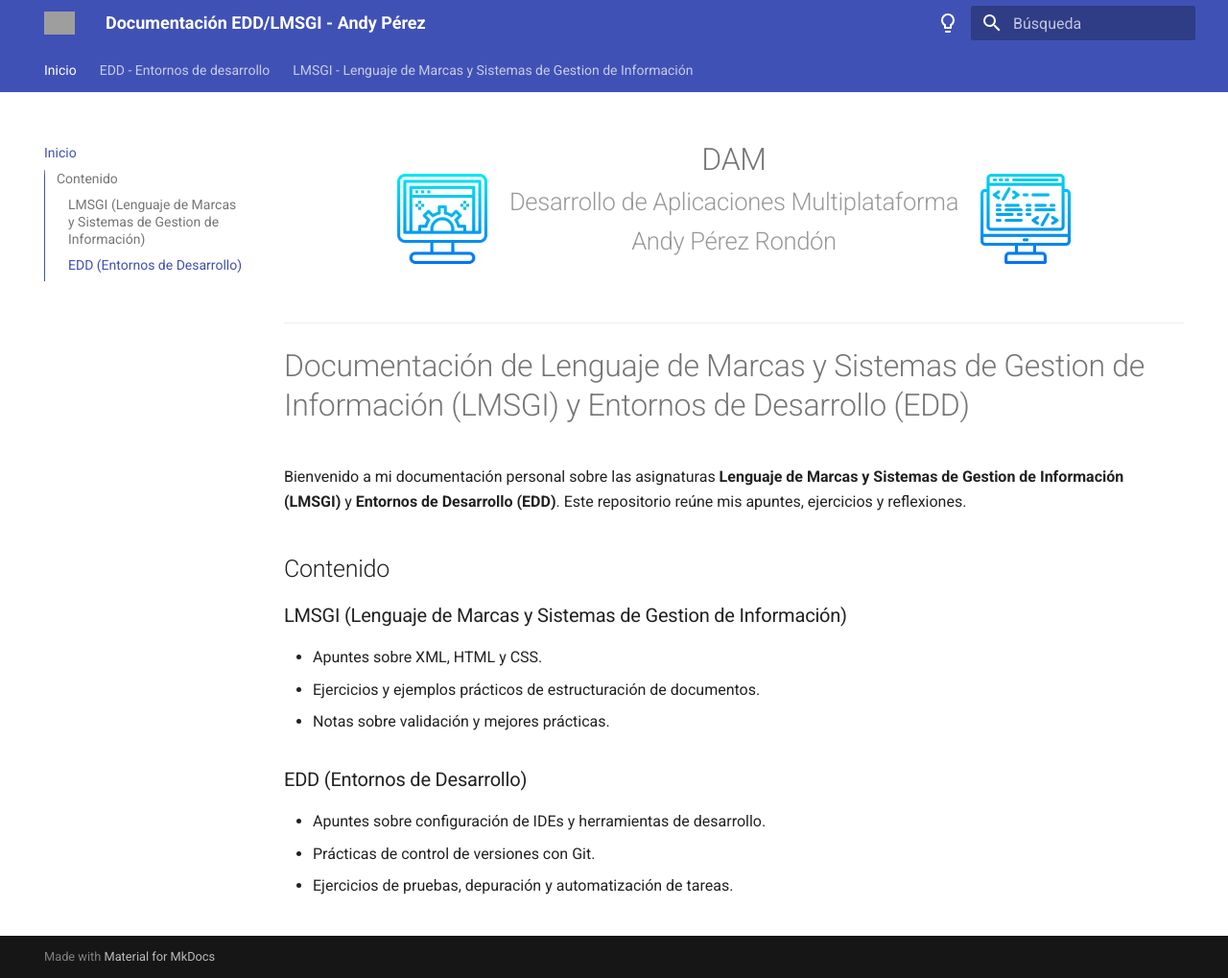
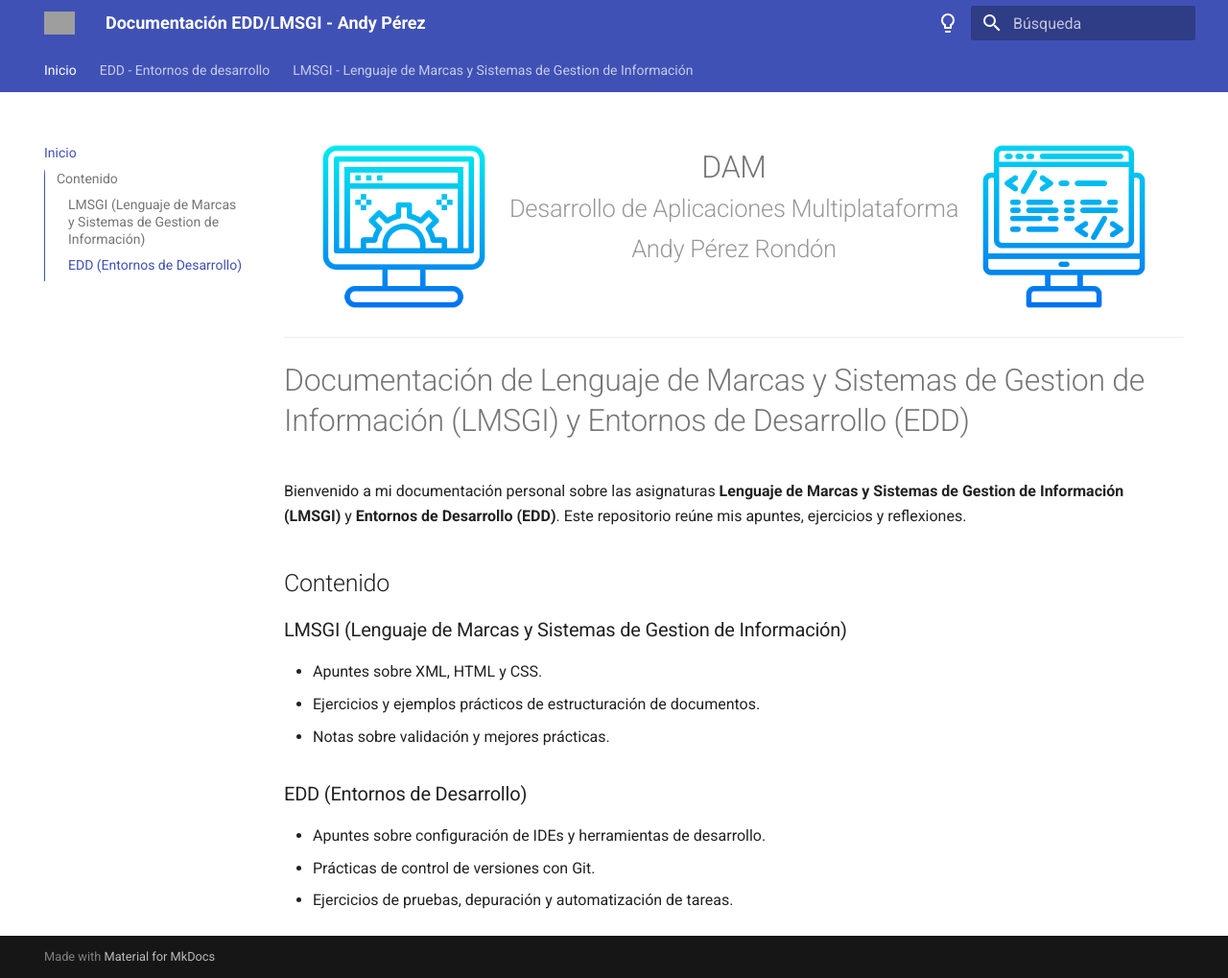
Before and after one commit to andypr97vlc/EDD_LMI, an MkDocs documentation site: the page built from docs/index.md, in a window 1280 px wide and 1019 px high. Shown: the whole window at 96% size. Built offline with MkDocs 1.6.1 and Material for MkDocs 9.7.7, drawn with Linux system fonts in a browser that asks for light colours; grey boxes are pictures that could not be loaded.

Commit message:
Subida de fondo

```diff
--- a/overrides/main.html
+++ b/overrides/main.html
@@ -13,7 +13,7 @@
     }
 
     .imagen {
-        width: 100px; /* Ajusta el tamaño de las imágenes */
+        width: 180px; /* Ajusta el tamaño de las imágenes */
         height: auto; /* Mantiene la proporción */
     }
 </style>
```
Also changed, not shown: docs/recursos/fondo.png (added).
